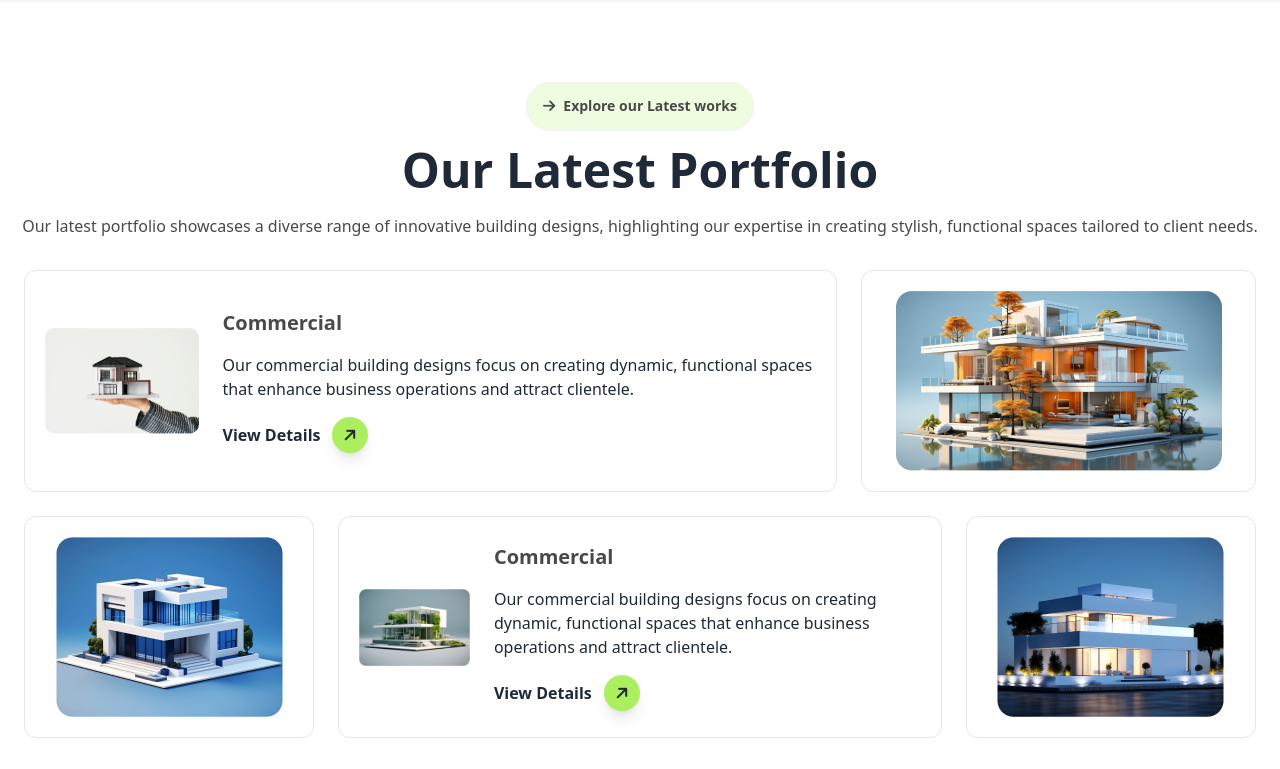
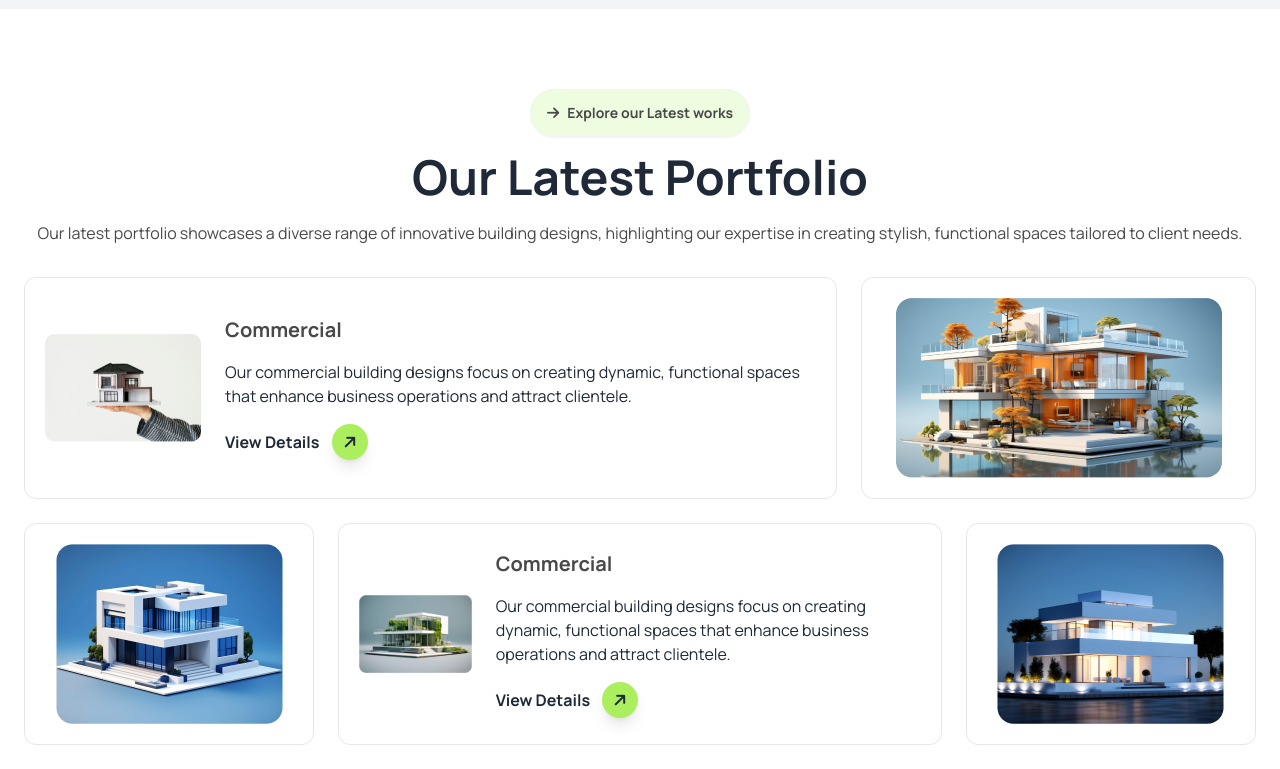
Before and after one commit to Faysal2123/Assignment-3, a plain HTML site: page index.html in a window 1280 px wide. Shown: the part 2076-2845 px from the top of the page. Drawn offline with nearby package versions, Linux system fonts and the light colour scheme.

Commit message:
Latest Portfolio some code changes

```diff
--- a/index.html
+++ b/index.html
@@ -10,9 +10,14 @@
     <link rel="preconnect" href="https://fonts.gstatic.com" crossorigin>
     <link href="https://fonts.googleapis.com/css2?family=Manrope:wght@200..800&display=swap" rel="stylesheet">
     <script src="https://kit.fontawesome.com/b12975be9a.js" crossorigin="anonymous"></script>
+    <style>
+      .manrope-font{
+        font-family: "Manrope", sans-serif;
+      }
+    </style>
 
 </head>
-<body>
+<body class="manrope-font">
   <div class="bg-gradient-to-r from-[#FFFFFF] to-[#FFFFFF]">
     <header class="container mx-auto lg:pt-6 pt-2">
         <div class="navbar justify-center">
@@ -195,7 +200,7 @@
            <div class="lg:space-y-4 space-y-3">
             <h6 class="text-xl text-[#494949] font-bold">Commercial</h6>
             <p class="text=[#737373]">Our commercial building designs focus on creating dynamic, functional spaces that enhance business operations and attract clientele. </p>
-            <div class="flex flex-row items-center text-start flex space-x-3">
+            <div class="flex-row items-center text-start flex space-x-3">
 
           <div class="text-base font-bold text-start">View Details</div>
           <div class="shadow-lg h-9 w-9 bg-[#ABEF5F] rounded-full  items-center flex justify-center text-start">
@@ -211,28 +216,37 @@
             <img  src="assets/img2.png" alt="">
           </div>
         </div>
-        <div class="lg:col-span-3  justify-center col-span-12 flex lg:flex-row flex-col gap-6 lg:p-5 border rounded-xl p-4">
+        <div class="lg:col-span-3  justify-center col-span-12 flex lg:flex-row flex-col gap-6 lg:p-5 border rounded-xl p-4 lg:hidden">
+          <img src="assets/img5.png" alt="">
+        </div>
+        <div class="lg:col-span-3  justify-center col-span-12  lg:flex-row flex-col gap-6 lg:p-5 border rounded-xl p-4 hidden lg:flex">
           <div >
             <img class="w-full" src="assets/img3.png" alt="">
           </div>
         </div>
-        <div class="lg:col-span-6 col-span-12 flex justify-center lg:items-center lg:flex-row flex-col gap-6 lg:p-5 border rounded-xl p-4">
+
+        <div class="lg:col-span-6 col-span-12 flex justify-between lg:items-center lg:flex-row flex-col gap-6 lg:p-5 border rounded-xl p-4">
           <div>
             <img class="w-full h-full" src="assets/img4.png" alt="">
           </div>
-           <div class="lg:space-y-4 space-y-3">
-            <h6 class="text-xl text-[#494949] font-bold">Commercial</h6>
+           <div class="lg:space-y-4 space-y-3 ">
+            <h6 class="text-xl text-[#494949] font-bold ">Commercial</h6>
             <p class="text=[#737373]">Our commercial building designs focus on creating dynamic, functional spaces that enhance business operations and attract clientele. </p>
-            <div class="flex flex-row items-center text-start flex space-x-3">
+            <div class=" flex-row items-center  flex space-x-3">
 
-          <div class="text-base font-bold text-start">View Details</div>
-          <div class="shadow-lg h-9 w-9 bg-[#ABEF5F] rounded-full  items-center flex justify-center text-start">
+          <div class="text-base font-bold ">View Details</div>
+          <div class="shadow-lg h-9 w-9 bg-[#ABEF5F] rounded-full  items-center flex justify-center">
 
             <i class="fa-solid fa-arrow-right -rotate-45 "></i>
           </div>
 
           </div>
            </div>
+        </div>
+        <div class="lg:col-span-3  justify-center col-span-12 flex lg:flex-row flex-col gap-6 lg:p-5 border rounded-xl p-4 lg:hidden">
+          <div >
+            <img class="w-full" src="assets/img3.png" alt="">
+          </div>
         </div>
         <div class="lg:col-span-3  justify-center col-span-12 flex lg:flex-row flex-col gap-6 lg:p-5 border rounded-xl p-4">
           <div >
```
